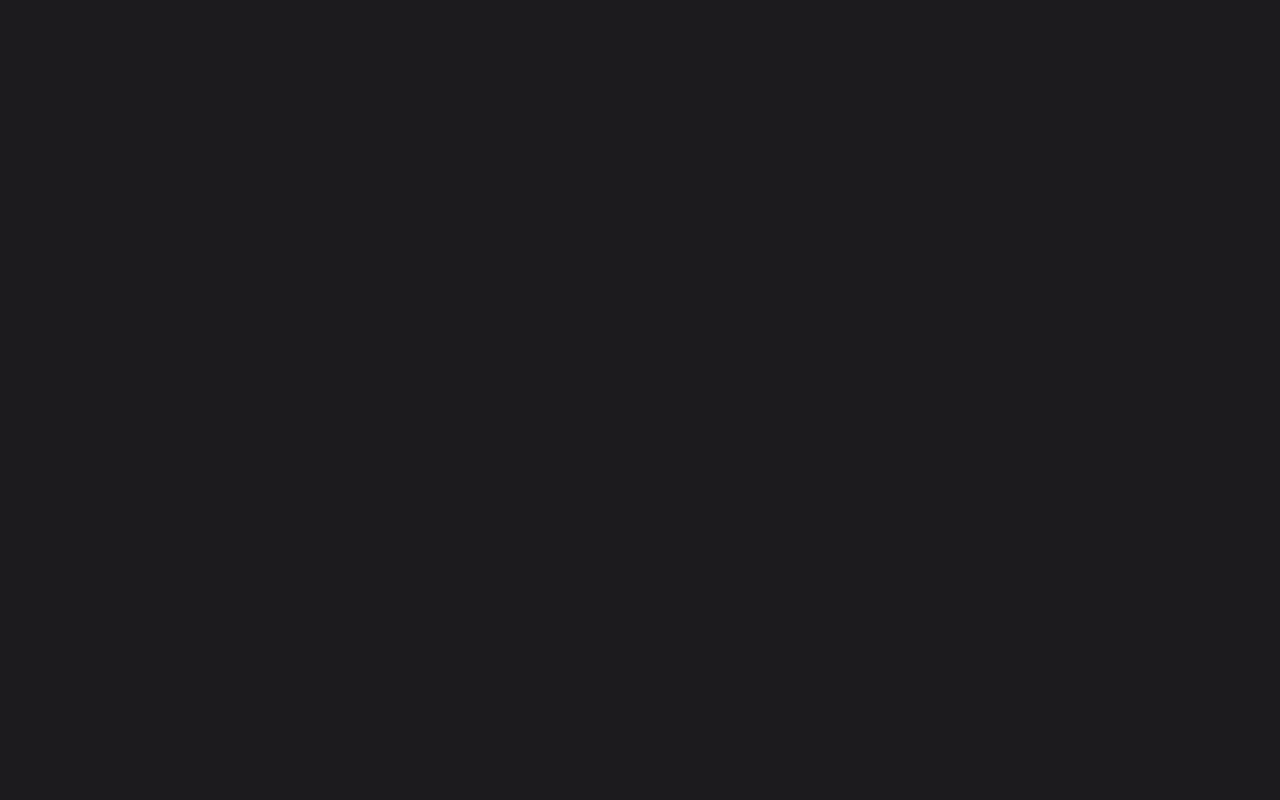
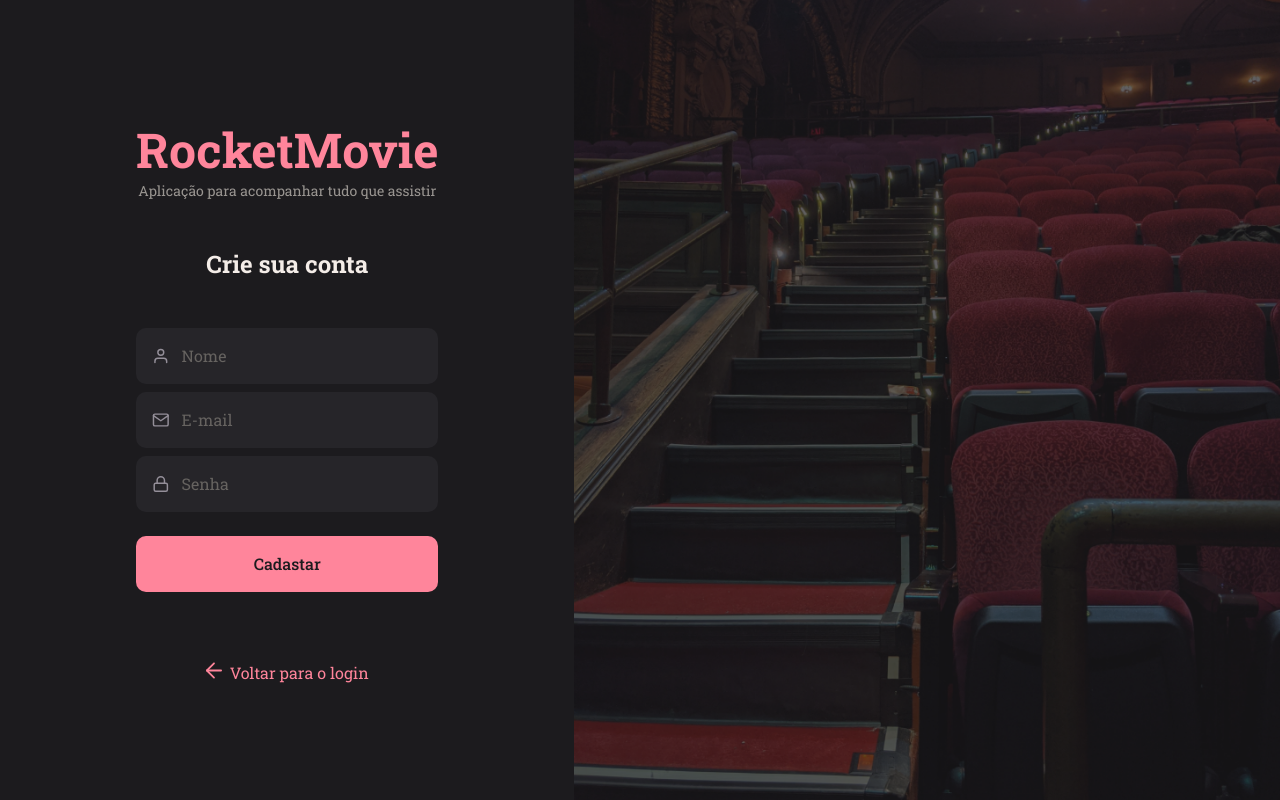
Before and after one commit to gugu1073/MovieNotes-Front-end, a React (Vite) app: page /register in a window 1280 px wide. Before the commit this address had no page. Built offline with nearby package versions, Linux system fonts and the light colour scheme.

Commit message:
API SingUp

```diff
--- a/src/pages/Home/index.jsx
+++ b/src/pages/Home/index.jsx
@@ -8,7 +8,6 @@ export function Home() {
  return (
   <Container>
    <Header/>
-
     <div>
       <h1>Meus filmes</h1>
       <NewNotes to="/newMovie">
@@ -45,6 +44,7 @@ export function Home() {
 
     </Content>
 
+
   </Container>
  );
 }
--- a/src/pages/Home/styles.js
+++ b/src/pages/Home/styles.js
@@ -16,7 +16,6 @@ export const Container = styled.div`
   margin-left: 15.2rem;
   margin-bottom: 4rem;
  }
-
 `;
 
 export const Content = styled(Link)`
--- a/src/pages/SignUp/index.jsx
+++ b/src/pages/SignUp/index.jsx
@@ -1,13 +1,38 @@
+import { useState } from "react";
 import { Container, Form, Background } from "./style";
 import { Link } from "react-router-dom";
 
-import {Input} from "../../components/input"
+import {api} from "../../services/api";
+
+import {Input} from "../../components/Input"
 import {Button} from "../../components/Button"
-import { FiMail, FiLock, } from 'react-icons/fi'
+import { FiMail, FiLock, FiUser, } from 'react-icons/fi'
 
 export function SignUp() {
+  const [name, setName] = useState("");
+  const [email, setEmail] = useState("")
+  const [password, setPassword] = useState("")
+
+    function handleSignUp() {
+    if(!name || !email || !password) {
+     return alert("Preencha todos os campos!")
+    }
+
+     api.post("/users", {name, email, password})
+     .then(() => {
+      alert("Usuário cadastrado com sucesso")
+     })
+
+     .catch(error => {
+       if(error.response) {
+        alert(error.response.data.message)
+       }else {
+        alert("Não foi possivel cadastar")
+       }
+     });
+  }
+
   return (
-
   <Container>
    <Form>
      <h1>RocketMovie</h1>
@@ -18,22 +43,25 @@ export function SignUp() {
       <Input
         placeholder= "Nome"
         type= "text"
-        icon={FiMail}
+        icon={FiUser}
+        onChange={e => setName(e.target.value)}
       />
 
       <Input
         placeholder= "E-mail"
         type= "text"
         icon={FiMail}
+        onChange={e => setEmail(e.target.value)}
       />
 
       <Input
         placeholder= "Senha"
         type= "password"
         icon={FiLock}
+        onChange={e => setPassword(e.target.value)}
       />
 
-      <Button title="Cadastar"/>
+      <Button title="Cadastar" onClick={handleSignUp}/>
 
 
       <Link to="/">
--- a/src/routers/index.jsx
+++ b/src/routers/index.jsx
@@ -6,7 +6,7 @@ import { AuthRoutes } from "./auth.routes";
 export function Routes() {
  return(
   <BrowserRouter>
-    <AppRoutes/>
+    <AuthRoutes/>
   </BrowserRouter>
  )
 }
```
Also changed, not shown: src/pages/SingIn/style.js (line endings or trailing spaces).
